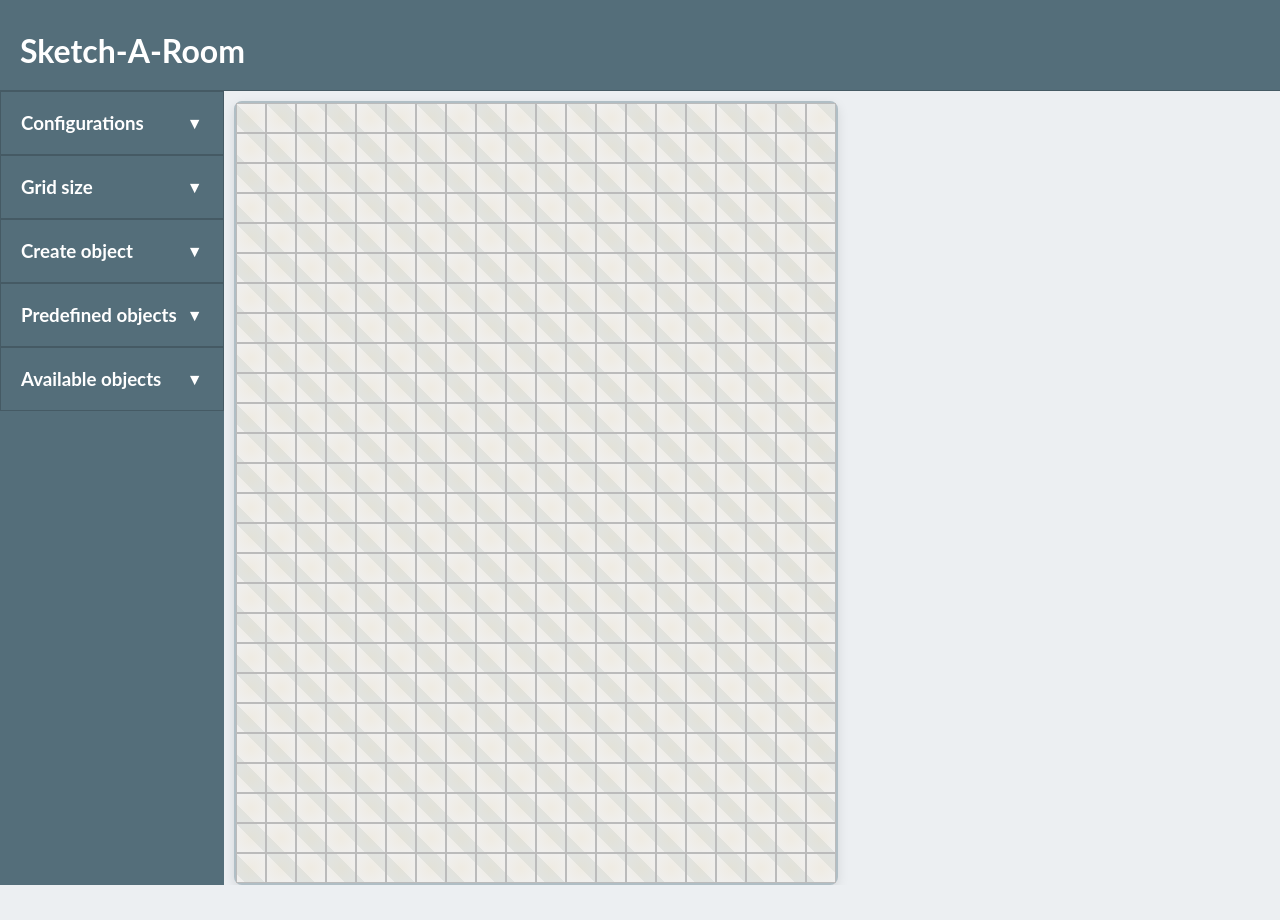
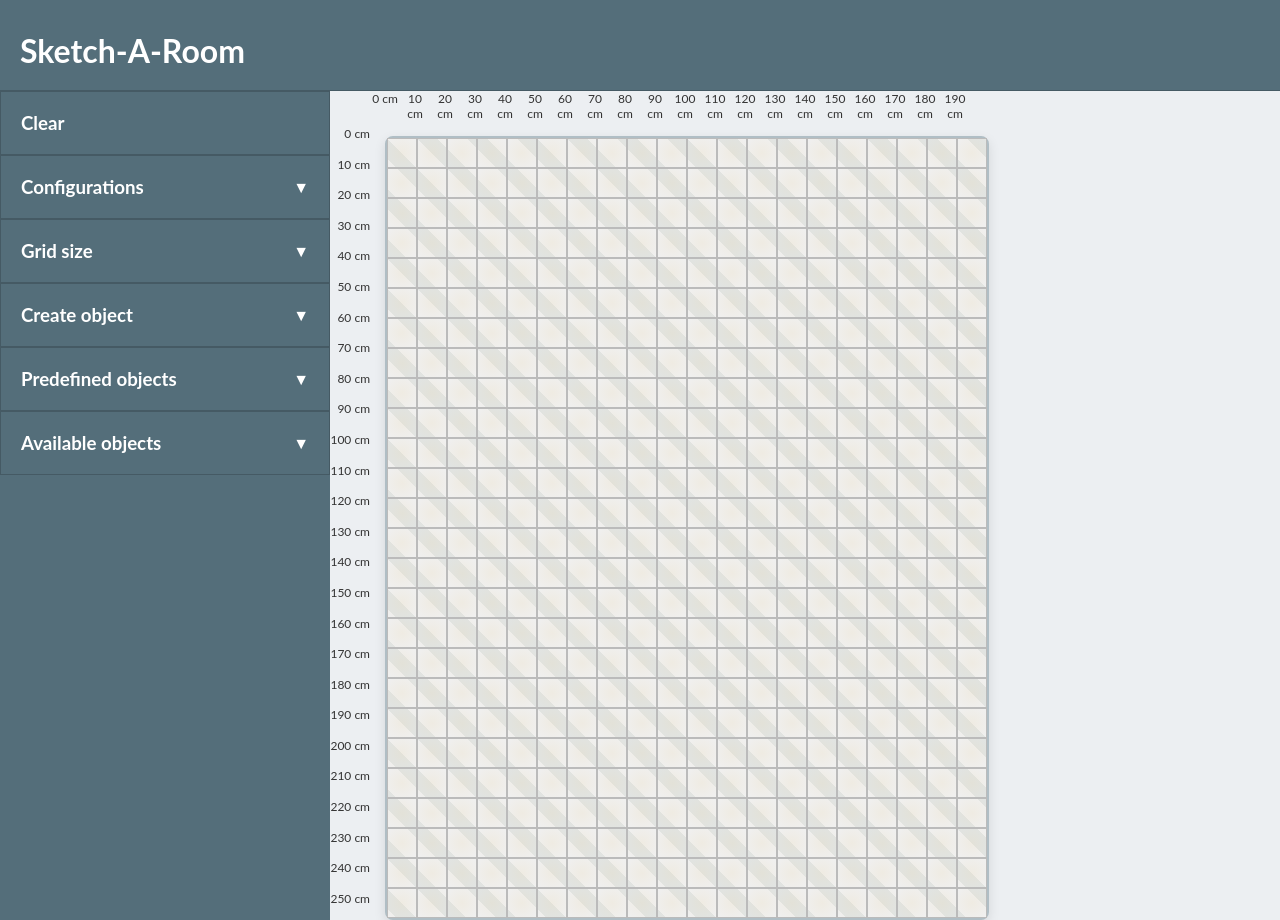
Before and after one commit to AmonMcDuul/roomArchitect, an Angular app: page / in a window 1280 px wide. Before the commit the page ends 885 px from the top, so only its background shows below. Built offline with nearby package versions, Linux system fonts and the light colour scheme.

Commit message:
rotate wip

```diff
--- a/src/app/components/home/home.component.html
+++ b/src/app/components/home/home.component.html
@@ -2,8 +2,10 @@
   <h1>Sketch-A-Room</h1>
 </div>
 <div class="main-container">
-      <div class="predefined-objects">
-        <div class="sidebar">
+      <div class="menu-items">
+        <h3 (click)="toggleClear()" class="collapsible-header">Clear
+        </h3>
+        <div class="menu-group">
           <h3 (click)="toggleConfigurations()" class="collapsible-header">Configurations
             <span class="arrow">{{ showConfigurations ? '▲' : '▼' }}</span>
           </h3>
@@ -68,7 +70,7 @@
       <button (click)="onSubmit()" [disabled]="objectForm.invalid">Add object</button>
       </div>
     </form>
-    <div class="sidebar">
+    <!-- <div class="menu-group">
       <h3 (click)="togglePredefinedObjects()" class="collapsible-header">Predefined objects
         <span class="arrow">{{ showPredefinedObjects ? '▲' : '▼' }}</span>
       </h3>
@@ -79,9 +81,37 @@
           </li>
         </ul>
       </div>
+    </div> -->
+
+    <div class="menu-group">
+      <h3 (click)="togglePredefinedObjects()" class="collapsible-header">Predefined objects
+        <span class="arrow">{{ showPredefinedObjects ? '▲' : '▼' }}</span>
+      </h3>
+      <div *ngIf="showPredefinedObjects" class="inside-menu-item ">
+        <button (click)="setViewObjects()">toggle</button>
+        <div *ngIf="toggleViewObjects">
+
+        <ul>
+          <li *ngFor="let object of predefinedItems" (click)="addPredefinedItem(object)" [class.selected]="selectedItem?.name === object.name">
+            {{ object.name }} - {{ object.width / 3 }}x{{ object.height / 3 }}
+          </li>
+        </ul>
+        </div>
+        <div *ngIf="!toggleViewObjects">
+          <div class="predefined-items-container">
+            <ul class="predefined-items">
+              <li *ngFor="let object of predefinedItems" (click)="addPredefinedItem(object)" [class.selected]="selectedItem?.name === object.name">
+                <img [src]="object.image" [alt]="object.name" class="object-image-thumb" />
+              </li>
+            </ul>
           </div>
 
-    <div class="sidebar">
+        </div>
+
+      </div>
+    </div>
+
+    <div class="menu-group">
       <h3 (click)="toggleAvailableObjects()" class="collapsible-header">Available objects
         <span class="arrow">{{ showAvailableObjects ? '▲' : '▼' }}</span>
       </h3>
@@ -116,13 +146,35 @@
           <label for="height">Height (cm):</label>
           <input type="number" [(ngModel)]="inputHeightCm" (input)="updateSizeInCm()" />
         </div>
+
+        <div class="form-group">
+          <label for="rotation">Rotation (degrees): {{ selectedItem.rotation }}°</label>
+          <input type="range" id="rotation" min="0" max="360" [(ngModel)]="selectedItem.rotation" (input)="rotateObjectFreely()" />
+        </div>
       </div>
     </div>
 
   </div>
 
+  <div class="grid-container">
+    <div class="horizontal-ruler" [style.width.px]="gridX * gridCellSize">
+      <div *ngFor="let x of [].constructor(gridX); let i = index">
+        {{ i * 10 }} cm
+      </div>
+    </div>
+
+    <div class="grid-and-vertical-ruler">
+      <div class="vertical-ruler" [style.height.px]="gridY * gridCellSize">
+        <div *ngFor="let y of [].constructor(gridY); let i = index">
+          {{ i * 10 }} cm
+        </div>
+      </div>
+
       <div class="example-boundary" [style.width.px]="boundaryWidth" [style.height.px]="boundaryHeight">
-       <div class="grid-background" [style.gridTemplateColumns]="'repeat(' + gridX + ', ' + gridCellSize + 'px)'" [style.gridTemplateRows]="'repeat(' + gridY + ', ' + gridCellSize + 'px)'">
+        <div class="grid-background"
+             [style.gridTemplateColumns]="'repeat(' + gridX + ', ' + gridCellSize + 'px)'"
+             [style.gridTemplateRows]="'repeat(' + gridY + ', ' + gridCellSize + 'px)'">
+
           <div *ngFor="let cell of gridCells; let i = index"
                class="grid-cell"
                [ngClass]="{'clicked': cell.isClicked}"
@@ -134,7 +186,6 @@
                cdkDragBoundary=".example-boundary"
                cdkDrag
                *ngFor="let item of items"
-              [id]="item.name"
                [ngStyle]="{
                'transform': (item.firstLoadConfiguration ? 'translate3d(' + item.x + 'px, ' + item.y + 'px, 0)' : '(' + 0 + 'px, ' + 0 + 'px, 0)' ),
                  'background-color': checkCollisionWithGridCells(item) ? 'rgba(134, 22, 22, 0.6)' : (item.isColliding ? 'rgba(134, 22, 22, 0.6)' : 'rgba(255, 255, 255, 0.85)')
@@ -144,19 +195,16 @@
                (cdkDragMoved)="onDrag($event, item)"
                (mousedown)="selectItem(item)">
             <button class="rotate-button" (click)="rotateObject()">&#10227;</button>
-            <img
-              [src]="item.image"
-              alt="{{ item.name }}"
-              class="object-image"
+            <button class="delete-object-button" (click)="removeObject(selectedItem)">x</button>
+            <img [src]="item.image" alt="{{ item.name }}" class="object-image"
                  [ngStyle]="{
                    'transform': 'rotate(' + item.rotation + 'deg)',
                    'width.px': item.rotation === 90 || item.rotation === 270 ? item.height : item.width,
                    'height.px': item.rotation === 90 || item.rotation === 270 ? item.width : item.height
                  }">
-           {{ item.name }}
           </div>
         </div>
-
       </div>
-
     </div>
+  </div>
+</div>
--- a/src/app/components/home/home.component.scss
+++ b/src/app/components/home/home.component.scss
@@ -49,6 +49,44 @@
   }
 }
 
+.grid-container {
+  display: flex;
+  flex-direction: column;
+  position: relative;
+}
+
+.horizontal-ruler {
+  display: flex;
+  justify-content: space-between;
+  padding-left: 40px; /* Space for the vertical ruler */
+  margin-bottom: 5px;
+  font-size: 12px;
+  color: #333;
+}
+
+.horizontal-ruler div {
+  flex: 1;
+  text-align: center;
+}
+
+.grid-and-vertical-ruler {
+  display: flex;
+}
+
+.vertical-ruler {
+  display: flex;
+  flex-direction: column;
+  justify-content: space-between;
+  width: 40px;
+  margin-right: 5px;
+  font-size: 12px;
+  color: #333;
+}
+
+.vertical-ruler div {
+  text-align: right;
+}
+
 
 .example-box {
   position: absolute;
@@ -80,17 +118,17 @@ h3 {
   color: #546e7a;
 }
 
-.sidebar {
-
+.menu-group {
+  width: 330px;
 }
 
 
-.sidebar ul {
+.menu-group ul {
   list-style-type: none;
   padding: 0;
 }
 
-.sidebar li {
+.menu-group li {
   padding: 10px;
   margin-bottom: 10px;
   background-color: #eceff1;
@@ -101,13 +139,38 @@ h3 {
   position: relative;
 }
 
-.sidebar li.selected {
+.menu-group li.selected {
   background-color: #b3e5fc;
   border-color: #29b6f6;
 }
 
-.sidebar li:hover {
+.menu-group li:hover {
   box-shadow: 0px 2px 5px rgba(0, 0, 0, 0.2);
+}
+
+.predefined-items-container {
+  display: flex;
+  flex-wrap: wrap;
+  // padding: 10px;
+  // max-width: 360px;
+}
+
+.predefined-items {
+  display: flex;
+  flex-wrap: wrap;
+  list-style-type: none;
+}
+
+.predefined-items li {
+  // margin: 5px;
+  cursor: pointer;
+}
+
+.object-image-thumb {
+  width: 40px;
+  height: 40px;
+  object-fit:contain;
+  // border: 1px solid #ccc;
 }
 
 .savebutton {
@@ -186,20 +249,36 @@ button:hover {
 
 .rotate-button {
   position: absolute;
+  padding: 6px 10px;
   top: 0;
   left: 0;
   background-color: transparent;
-  font-size: 24px;
+  font-size: 16px;
   color: black;
   z-index: 5;
 }
 
-.predefined-objects{
+.delete-object-button {
+  position: absolute;
+  padding: 6px 10px;
+  top: 0;
+  right: 0;
+  background-color: transparent;
+  font-size: 16px;
+  color: black;
+  z-index: 5;
+}
+
+.delete-object-button:hover {
+  background-color: #e53935;
+}
+
+.menu-items{
   height: vh;
   background-color: #546e7a;
 }
 
-.predefined-objects-button {
+.menu-items-button {
   margin: 2px;
   display: flex;
   width: 100%;
@@ -239,7 +318,7 @@ button:hover {
   //   flex-direction: column;
   // }
 
-  // .sidebar, .predefined-objects {
+  // .menu-group, .menu-items {
   //   width: 100%;
   // }
 }
--- a/src/app/components/home/home.component.ts
+++ b/src/app/components/home/home.component.ts
@@ -14,8 +14,9 @@ import { GridCell } from '../../models/gridCell.model';
   styleUrl: './home.component.scss'
 })
 export class HomeComponent {
-  gridX = 5;
-  gridY = 5;
+  Math = Math
+  gridX = 10;
+  gridY = 10;
   gridCellSize = 30;
   gridColumns: string = "";
   gridRows: string = "";
@@ -41,6 +42,8 @@ export class HomeComponent {
   showResize: boolean = false;
   showConfigurations: boolean = false;
 
+  toggleViewObjects: boolean = false;
+
   isLoadedHack: boolean = false;
 
   objectForm: FormGroup;
@@ -64,28 +67,66 @@ export class HomeComponent {
     this.loadSavedConfigurations();
   }
 
+  toggleClear() {
+    this.items.forEach(item => {
+      this.removeObject(item);
+    });
+    this.isLoadedHack = false;
+  }
+
   toggleGridSize() {
     this.showGridSize = !this.showGridSize;
+    if (this.showGridSize) {
+      this.resetOtherOptions('gridSize');
+    }
   }
 
   toggleCreateObject() {
     this.showCreateObject = !this.showCreateObject;
+    if (this.showCreateObject) {
+      this.resetOtherOptions('createObject');
+    }
   }
 
   togglePredefinedObjects() {
     this.showPredefinedObjects = !this.showPredefinedObjects;
+    if (this.showPredefinedObjects) {
+      this.resetOtherOptions('predefinedObjects');
+    }
   }
 
   toggleAvailableObjects() {
     this.showAvailableObjects = !this.showAvailableObjects;
+    if (this.showAvailableObjects) {
+      this.resetOtherOptions('availableObjects');
+    }
   }
 
   toggleResize() {
     this.showResize = !this.showResize;
+    if (this.showResize) {
+      this.resetOtherOptions('resize');
+    }
   }
 
   toggleConfigurations() {
     this.showConfigurations = !this.showConfigurations;
+    if (this.showConfigurations) {
+      this.resetOtherOptions('configurations');
+    }
+  }
+
+  resetOtherOptions(activeOption: string) {
+    this.showGridSize = activeOption === 'gridSize';
+    this.showCreateObject = activeOption === 'createObject';
+    this.showPredefinedObjects = activeOption === 'predefinedObjects';
+    this.showAvailableObjects = activeOption === 'availableObjects';
+    this.showResize = activeOption === 'resize';
+    this.showConfigurations = activeOption === 'configurations';
+  }
+
+  setViewObjects(){
+    this.toggleViewObjects = !this.toggleViewObjects;
   }
 
   addPredefinedItem(selectedPredefinedItem: DrawableObject) {
@@ -146,6 +187,13 @@ export class HomeComponent {
       this.selectedItem.width = this.selectedItem.height;
       this.selectedItem.height = temp;
       this.selectedItem.rotation = (this.selectedItem.rotation + 90) % 360;
+    }
+  }
+
+  rotateObjectFreely() {
+    if (this.selectedItem) {
+      const rotation = this.selectedItem.rotation % 360;
+      this.selectedItem.rotation = rotation;
     }
   }
 
--- a/src/app/models/drawable-object.model.ts
+++ b/src/app/models/drawable-object.model.ts
@@ -11,4 +11,6 @@ export interface DrawableObject {
     rotation: number;
     isColliding: boolean;
     firstLoadConfiguration: boolean;
+    boundingBoxWidth?: number;
+    boundingBoxHeight?: number;
   }
```
Lines whose indentation alone changed are shown as unchanged.
